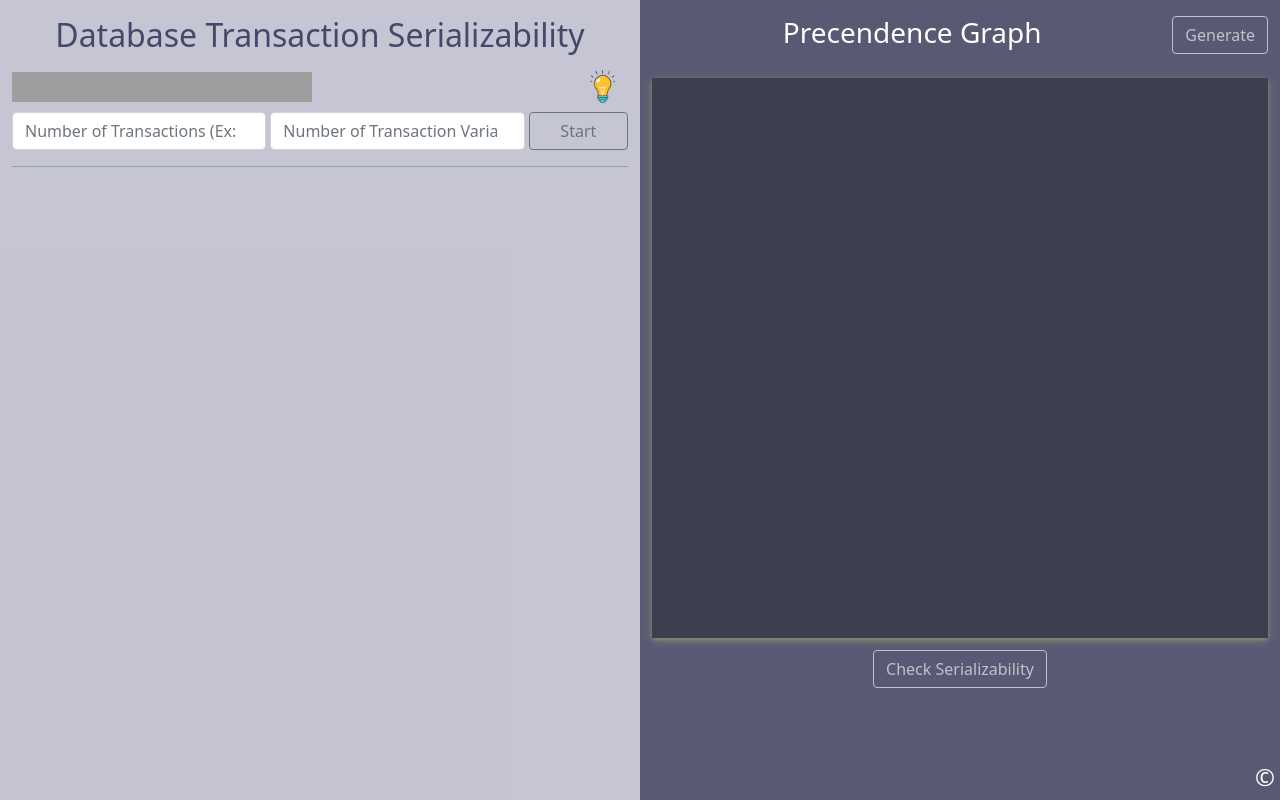
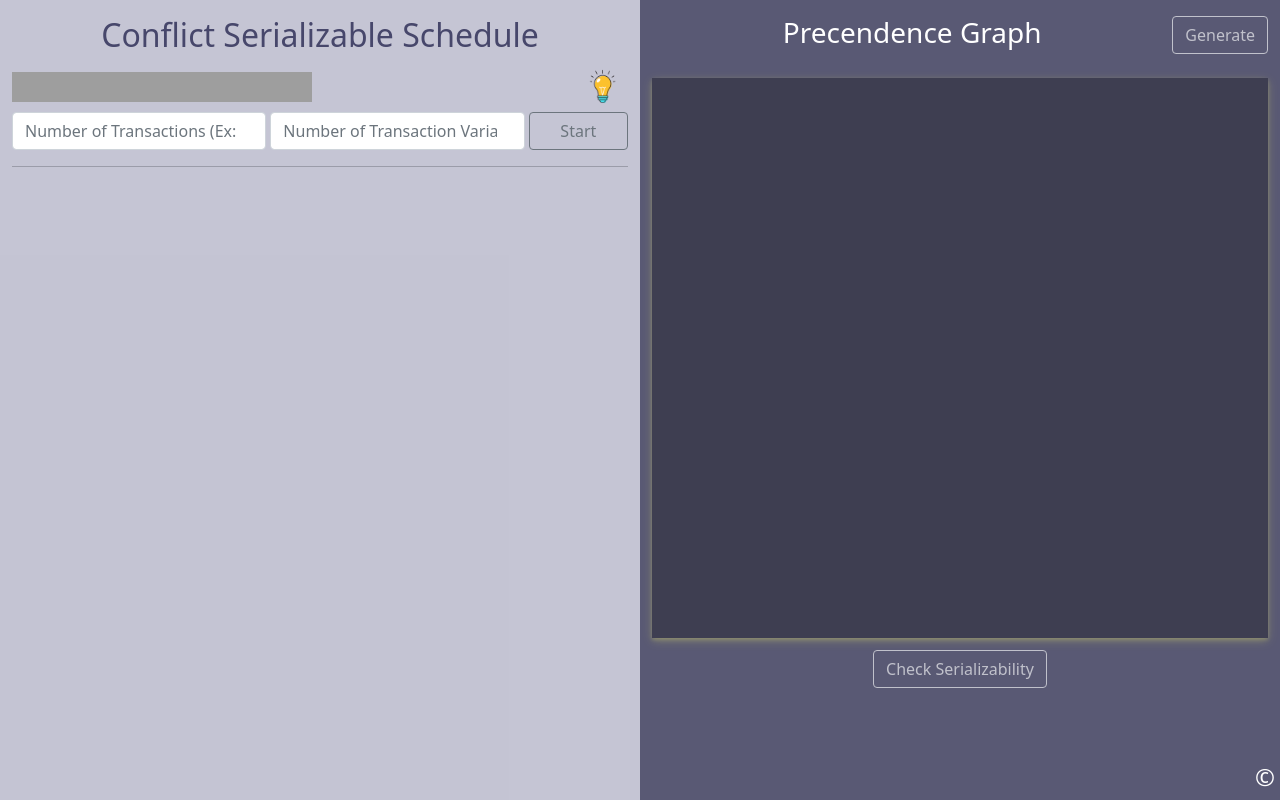
Before and after one commit to devimam/dbtxn, a plain HTML site: page index.html in a window 1280 px wide. Drawn offline with nearby package versions, Linux system fonts and the light colour scheme; grey boxes are pictures that could not be loaded.

Commit message:
Update index.html

```diff
--- a/index.html
+++ b/index.html
@@ -6,7 +6,7 @@
     <meta name="viewport" content="width=device-width, initial-scale=1">
 	<meta name="author" content="Mohammad Imam Hossain">
     <meta name="keywords" content="transaction, concurrency, schedule, serial schedule, serializability, precedence, graph, instruction">
-    <meta name="description" content="A website that checks for Serializable Schedule">
+    <meta name="description" content="A website that checks for Conflict Serializable Schedule">
 
     <title>Database Transaction</title>
 
@@ -88,7 +88,7 @@
 
             <!-- left portion -->
             <div class="col-lg-6 pb-lg-0 pb-2" id="left-side">
-                <h2 class="text-center pt-3" style="color:#47476b;">Database Transaction Serializability</h2>
+                <h2 class="text-center pt-3" style="color:#47476b;">Conflict Serializable Schedule</h2>
 
                 <div class="row align-items-center">
                     <iframe class="col-auto" src="https://ghbtns.com/github-btn.html?user=devimam&repo=dbtxn&type=star&count=true&size=large"
```
